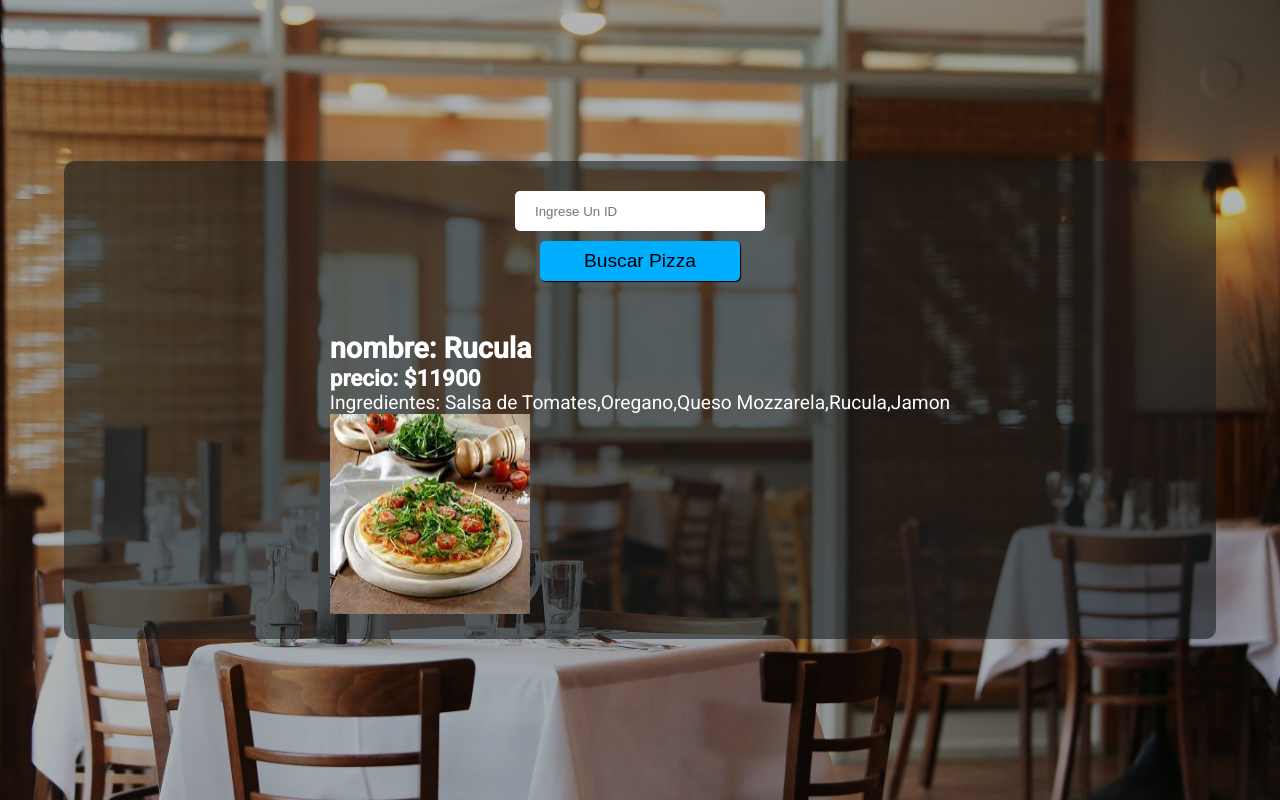
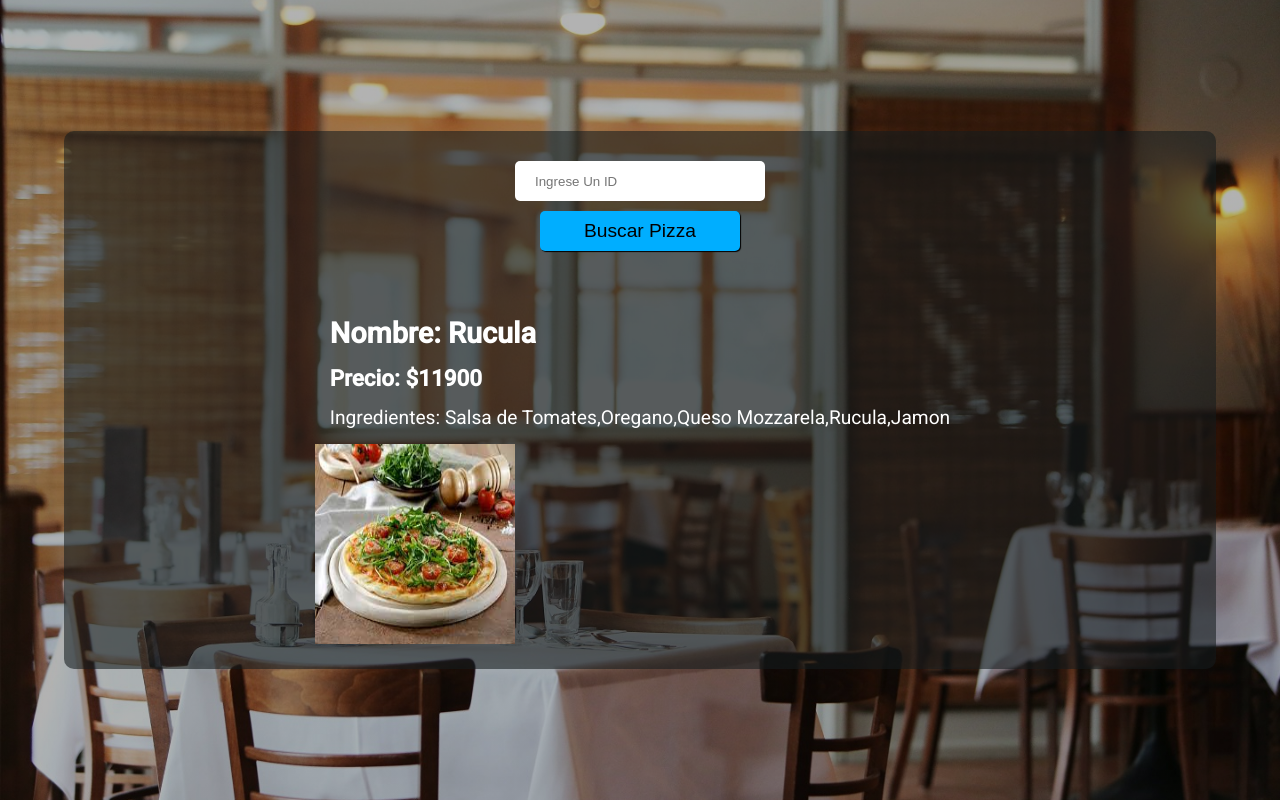
Before and after one commit to PabloVicente19/nucba, a plain HTML site: page index.html in a window 1280 px wide. Both pictures are taken after typing "5" into the empty fields and a click on the button "Buscar Pizza". Drawn offline with Linux system fonts and the light colour scheme.

Commit message:
terminar de estilizar

```diff
--- a/src/css/estilos.css
+++ b/src/css/estilos.css
@@ -112,3 +112,6 @@ margin: 0;
     width: 70px;
     height: 70px;
 }
+.pizza-encontrada h2, h3, p{
+    margin: 15px;
+}
--- a/src/js/index.js
+++ b/src/js/index.js
@@ -30,8 +30,8 @@ function idDistinto (){
 function mostrarPizza (pizza){
   result.innerHTML = `
   <div class="pizza-encontrada">
-    <h2>nombre: ${pizza.nombre}</h2>
-    <h3>precio: $1${pizza.precio}</h3>
+    <h2>Nombre: ${pizza.nombre}</h2>
+    <h3>Precio: $1${pizza.precio}</h3>
     <p>Ingredientes: ${pizza.ingredientes}</p>
     <img src=${pizza.imagen}>
   </div>
@@ -56,6 +56,7 @@ form.addEventListener('submit', e => {
   }
   form.reset()
 })
+
 // MOSTRAR LA PIZZA ALMACENADA
 let obj = JSON.parse(localStorage.getItem("pizza"))
 mostrarPizza(obj)
```
Also changed, not shown: index.html (line endings or trailing spaces).
